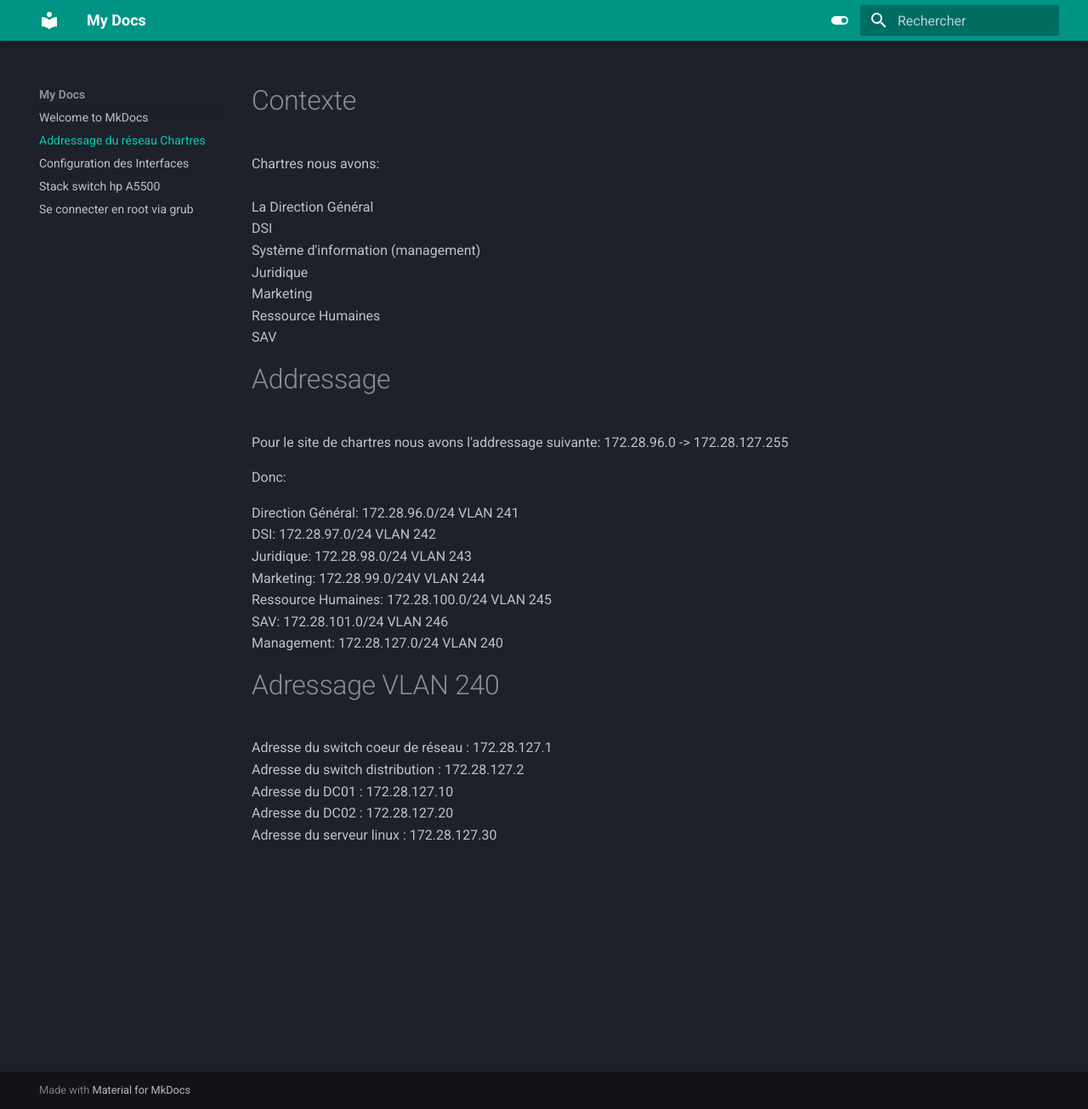
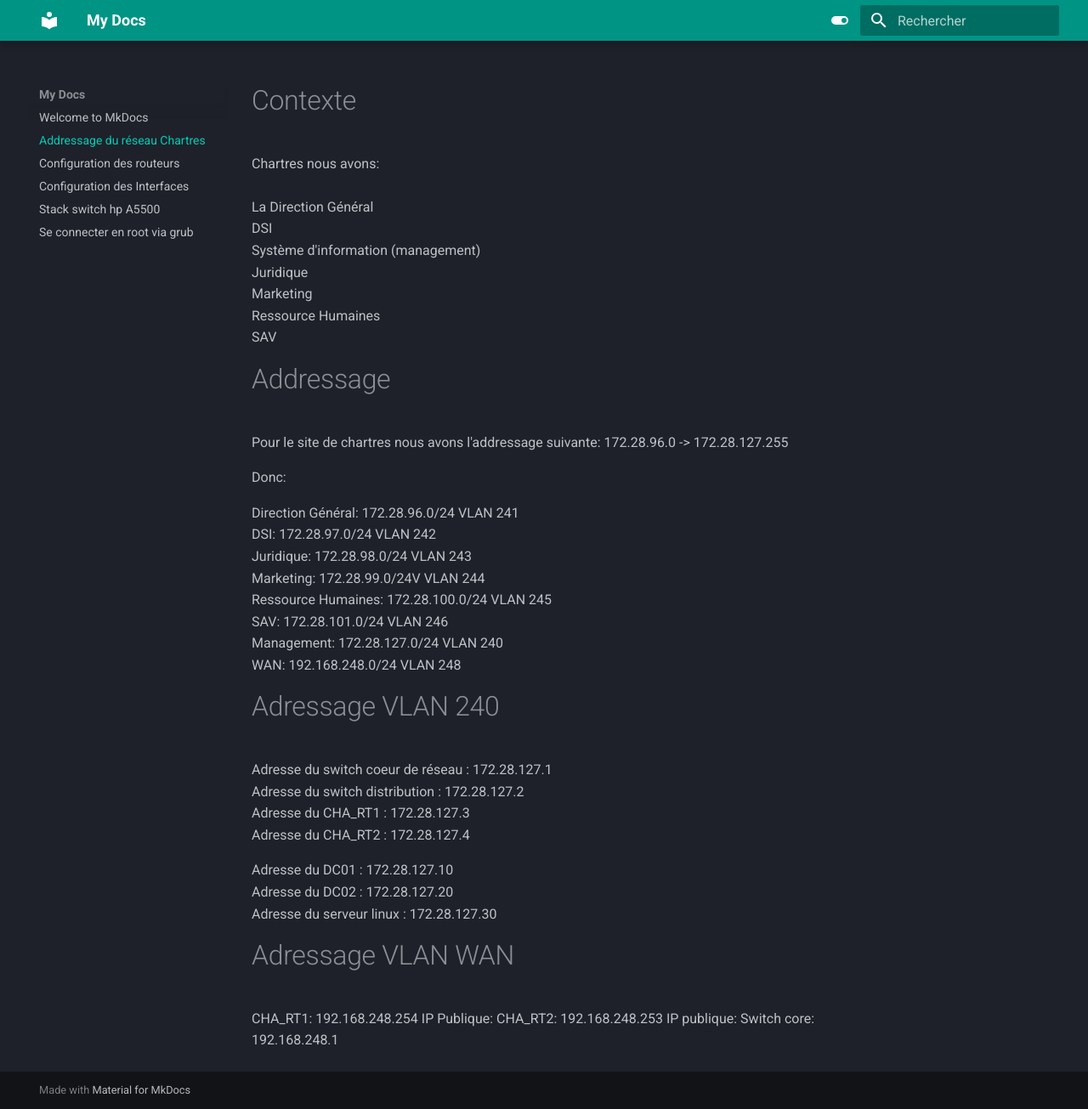
Before and after one commit to HeaZzY/Mkdocs, an MkDocs documentation site: the page built from docs/Addressage.md, in a window 1280 px wide and 1305 px high. Shown: the whole window at 85% size. Built offline with MkDocs 1.6.1 and Material for MkDocs 9.7.7, drawn with Linux system fonts in a browser that asks for light colours.

Commit message:
Ajout config des routeurs

```diff
--- a/docs/Addressage.md
+++ b/docs/Addressage.md
@@ -22,11 +22,21 @@
 Marketing: 172.28.99.0/24V VLAN 244<br>
 Ressource Humaines: 172.28.100.0/24 VLAN 245 <br>
 SAV: 172.28.101.0/24 VLAN 246 <br>
-Management: 172.28.127.0/24 VLAN 240
+Management: 172.28.127.0/24 VLAN 240 <br>
+WAN: 192.168.248.0/24 VLAN 248
 
 # Adressage VLAN 240
 Adresse du switch coeur de réseau : 172.28.127.1 <br>
 Adresse du switch distribution : 172.28.127.2 <br>
+Adresse du CHA_RT1 : 172.28.127.3 <br>
+Adresse du CHA_RT2 : 172.28.127.4 <br>
+
 Adresse du DC01 : 172.28.127.10 <br>
 Adresse du DC02 : 172.28.127.20 <br>
 Adresse du serveur linux : 172.28.127.30
+
+# Adressage VLAN WAN
+
+CHA_RT1: 192.168.248.254 IP Publique:
+CHA_RT2: 192.168.248.253 IP publique:
+Switch core: 192.168.248.1
```
Also changed, not shown: other parts of docs/Addressage.md (+2 -2 lines), docs/Configuration_des_routeurs.md (added, +63 -0 lines), docs/rootloggrub.md (+1 -1 lines).
